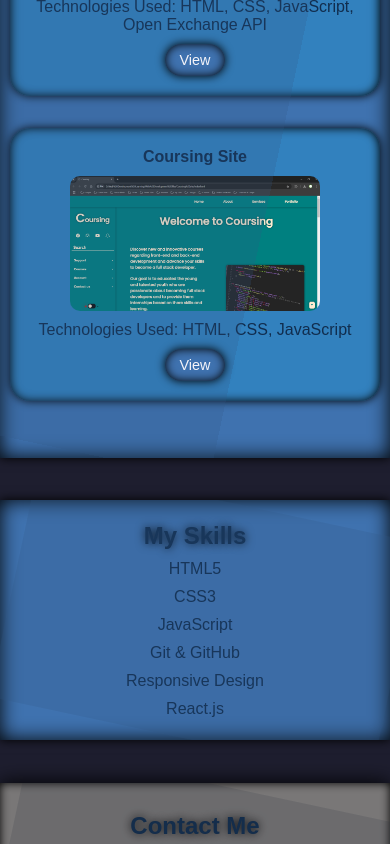
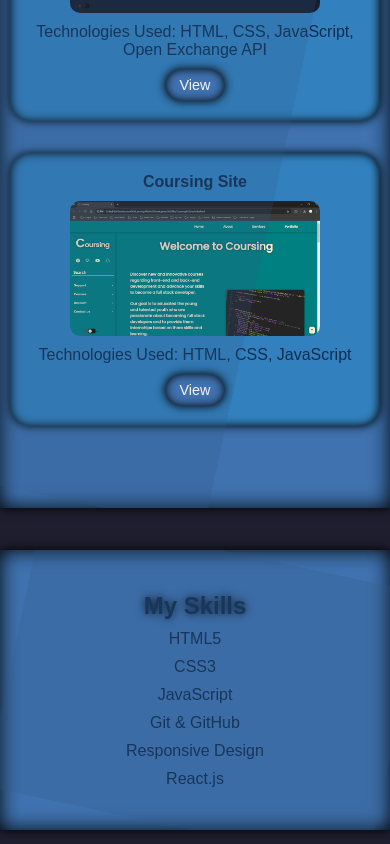
Before and after one commit to Hannankhan203/My-React-Portfolio, a React (Create React App) app: page / in a window 390 px wide. Shown: the part 2796-3640 px from the top of the page. Built offline with nearby package versions, Linux system fonts and the light colour scheme.

Commit message:
Fixing Height Issues

```diff
--- a/src/App.css
+++ b/src/App.css
@@ -595,7 +595,7 @@ label input:checked ~ .botn {
 
   .menu-position {
     position: fixed;
-    top: 144px;
+    top: 81%;
     left: 12px;
   }
 
@@ -718,7 +718,7 @@ label input:checked ~ .botn {
 
   /* Projects Section Styling */
   #Projects {
-    height: 1700px;
+    height: 1750px;
   }
 
   .projects-heading {
@@ -753,7 +753,7 @@ label input:checked ~ .botn {
 
   /* Skills Styling*/
   #Skills {
-    height: 240px;
+    height: 280px;
   }
 
   .skills-heading {
@@ -766,7 +766,7 @@ label input:checked ~ .botn {
 
   /* Contact Section (Footer) Styling */
   #Contact {
-    height: 250px;
+    height: 280px;
   }
 
   .upper-section {
```
